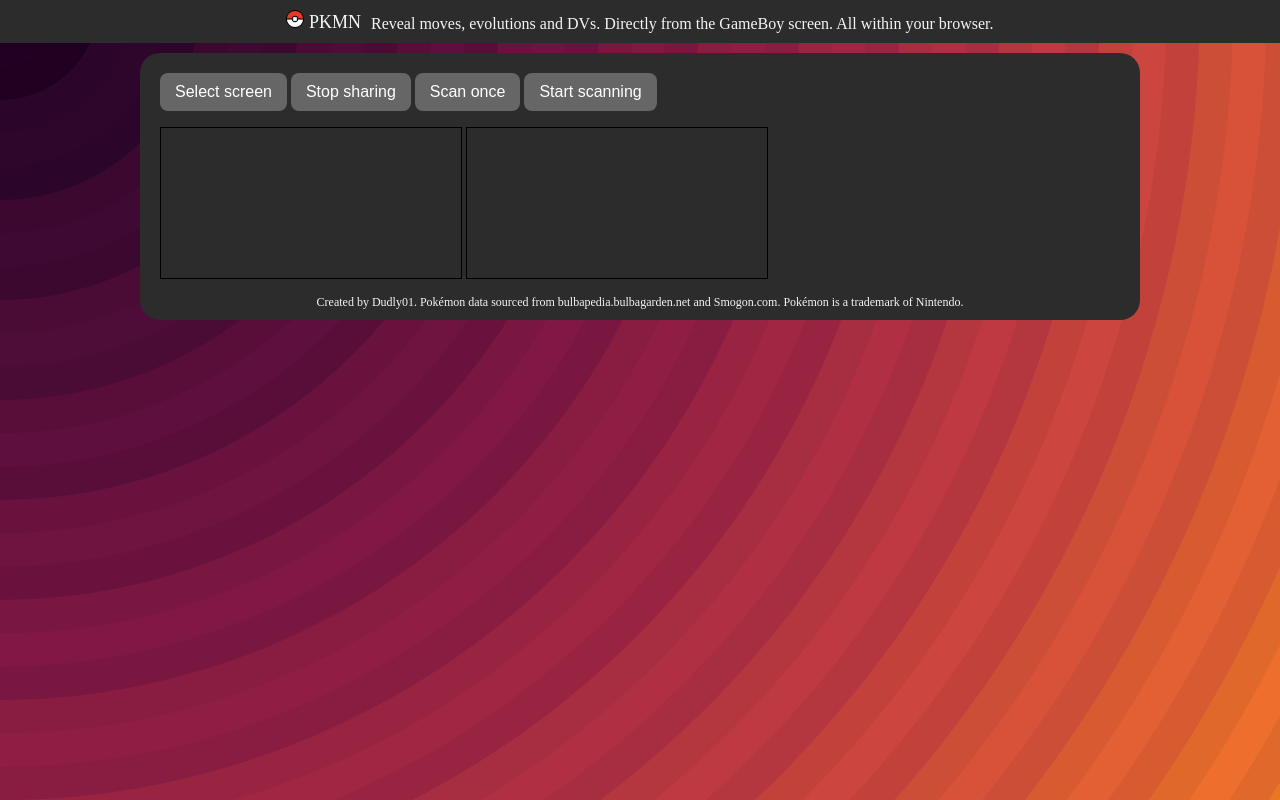
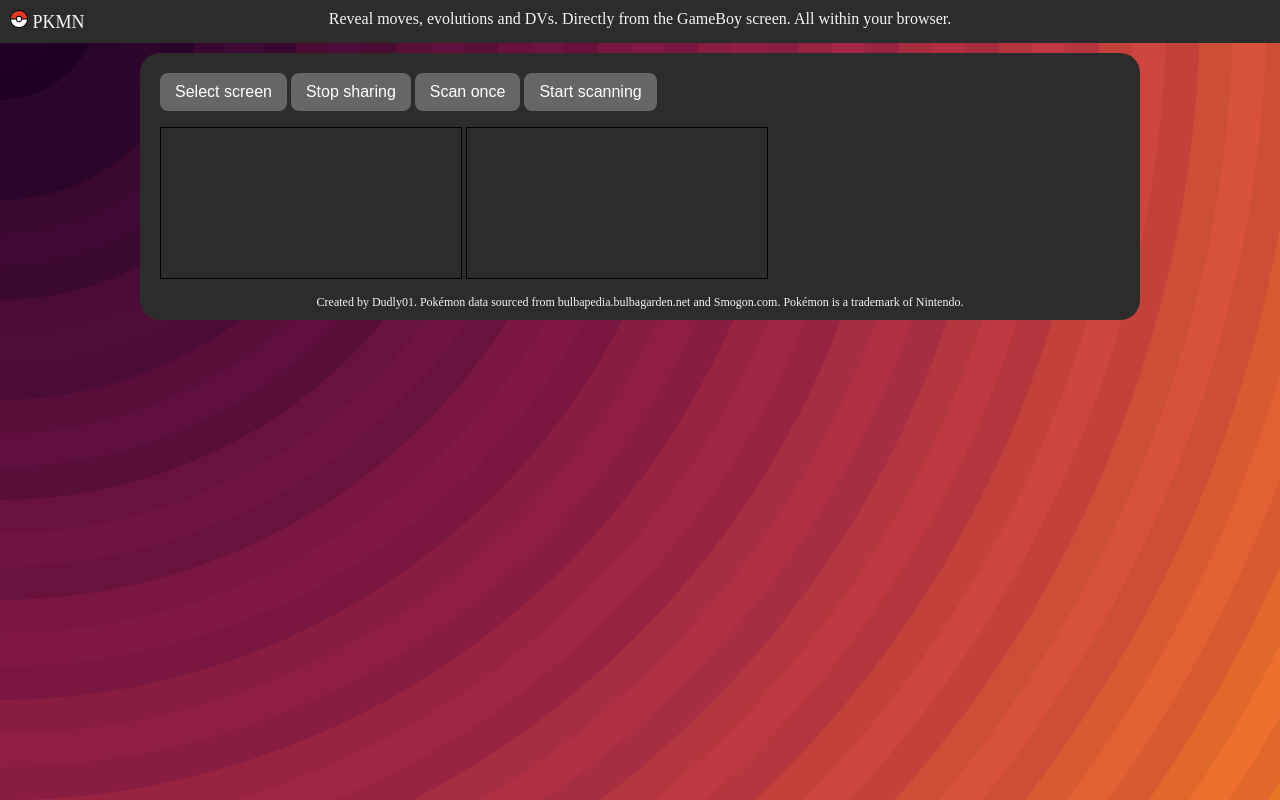
Before and after one commit to Dudly01/pkmn, a plain HTML site: page net/index.html in a window 1280 px wide. Drawn offline with Linux system fonts and the light colour scheme; a script that the page names is missing.

Commit message:
Reposition header elements #152
Moves logo to the left.
Keeps text in the middle of the screen.

Switches from flex to grid.

```diff
--- a/net/index.html
+++ b/net/index.html
@@ -22,6 +22,7 @@
             Directly from the GameBoy screen.
             All within your browser.
         </div>
+        <div></div>
     </header>
 
     <main>
--- a/net/styles.css
+++ b/net/styles.css
@@ -30,13 +30,9 @@ header {
     color: whitesmoke;
     padding: 10px;
     margin-bottom: 10px;
-    display: flex;
-    /* Set the cross axis up-down */
-    flex-direction: row;
-    /* Align elements on the cross axis https://stackoverflow.com/a/35046535*/
-    align-items: flex-end;
-    /* Move header content to the middle */
-    justify-content: center;
+    display: grid;
+    gap: 10px;
+    grid-template-columns: 1fr 4fr 1fr;
 }
 
 #header-logo {
@@ -47,6 +43,7 @@ header {
 }
 
 #header-content {
+    text-align: center;
     /* Prevent text from wrapping to the next line */
     white-space: nowrap;
     /* Hide overflowing text */
```
